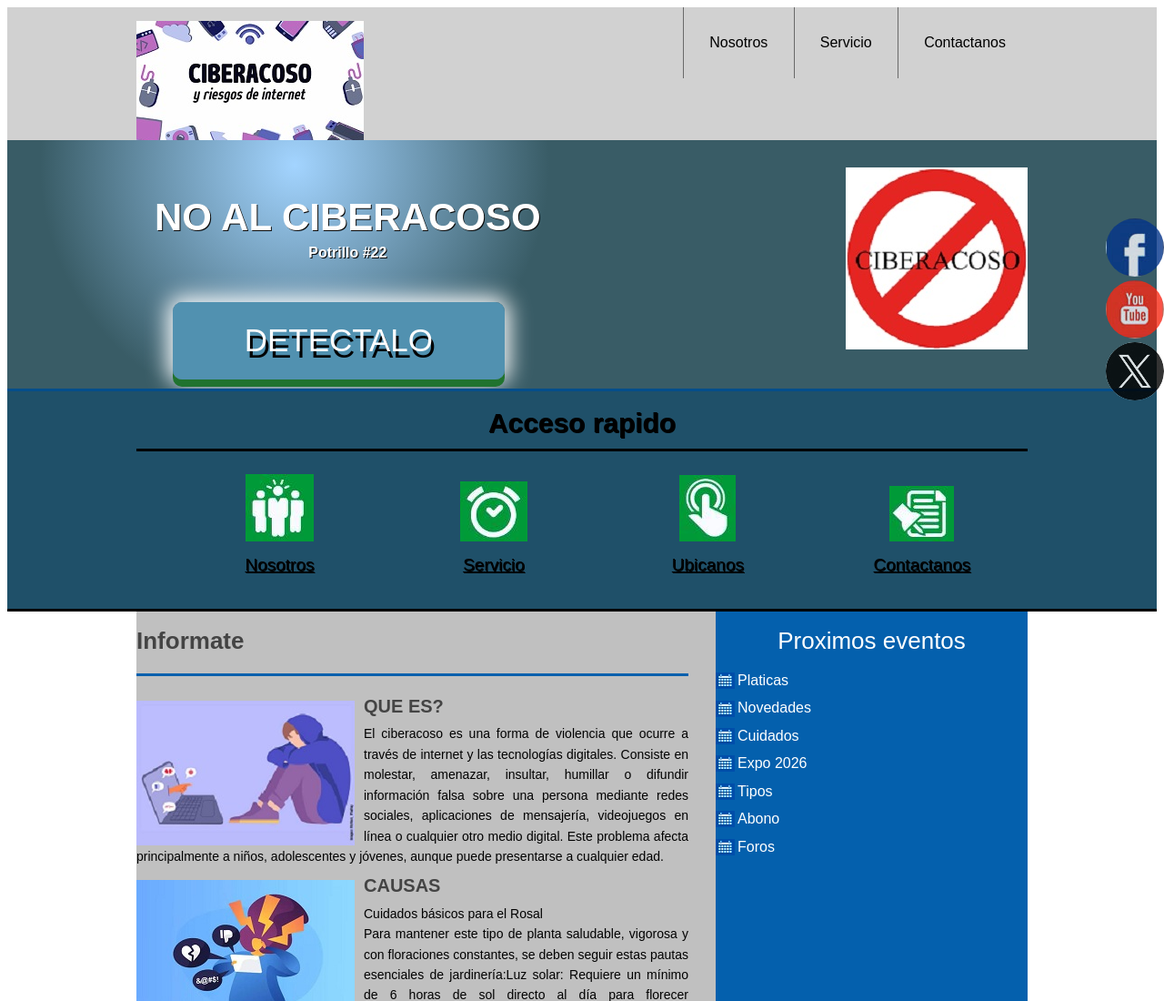
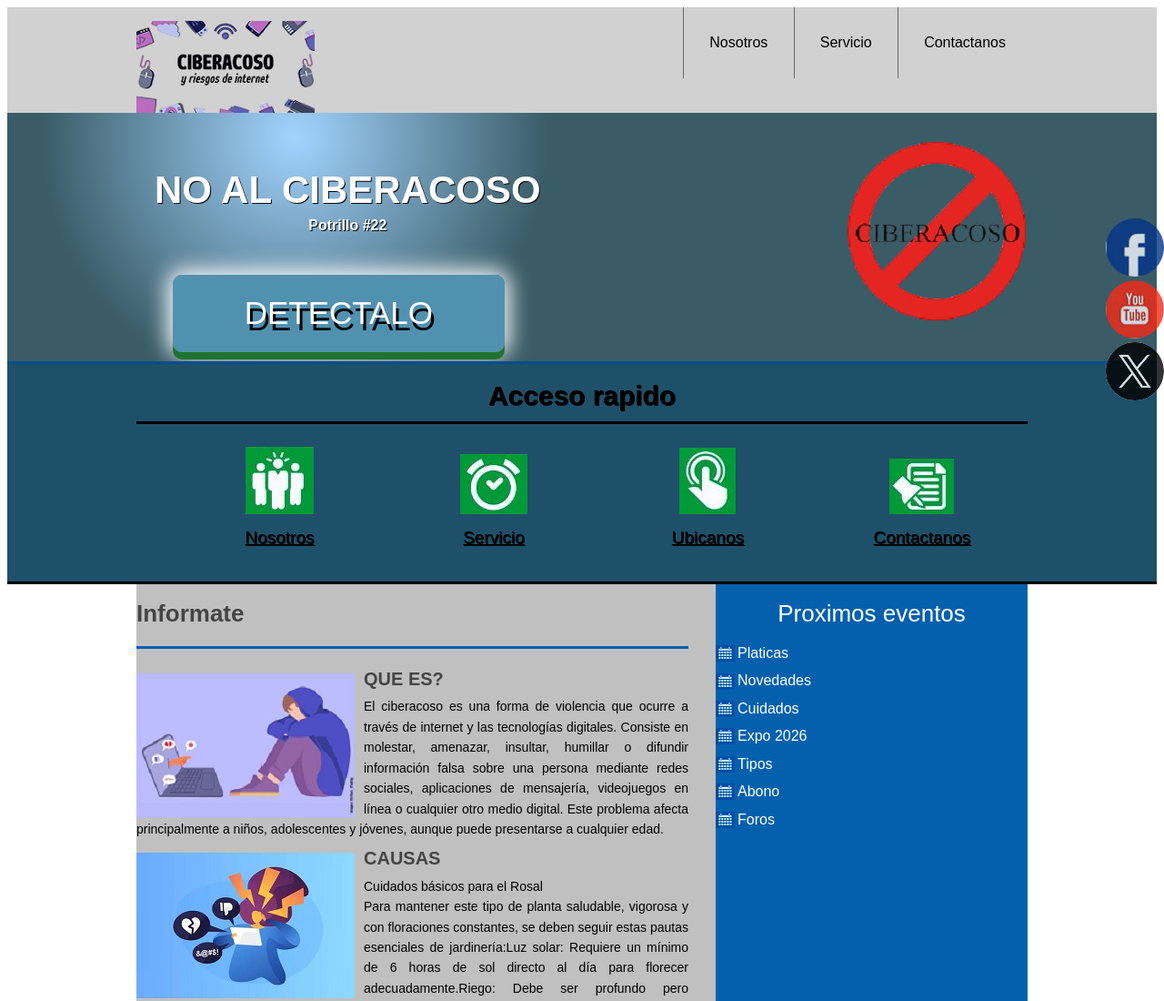
Before and after one commit to BATS09/kike, a plain HTML site: page index.html in a window 1280 px wide. Shown: the top 1100 px of the page at 91% size. Drawn offline with Linux system fonts and the light colour scheme.

Commit message:
Fix HTML structure and update logo image

```diff
--- a/index.html
+++ b/index.html
@@ -9,7 +9,8 @@
  <header class="encabezado" role="banner">
  	<div class="contenedor">
  		<a href="https://www.gob.mx/gncertmx/articulos/ciber-acoso-264062" class="logo">
- 			<img src="imagen/logo2.jpg" alt="logotipo de app">
+ 			<img src="imagen/logotipo2.png
+				" alt="logotipo de app">
  		</a>
  		<nav role ="navigation">
  			<ul>
@@ -27,7 +28,7 @@
  			<h1>NO AL CIBERACOSO <br><span>Potrillo #22</span></h1>
  			<a href="https://www.unicef.org/es/end-violence/ciberacoso-que-es-y-como-detenerlo" class="aprender-mas">DETECTALO</a>
  		</div>
- 		<img src="imagen/logo1.jpg" alt="lucha contra el ciberacoso">
+ 		<img src="imagen/logotipo1.png" alt="lucha contra el ciberacoso">
  	</div>
  </div>
     <!-- fin de presentacion-->
```
